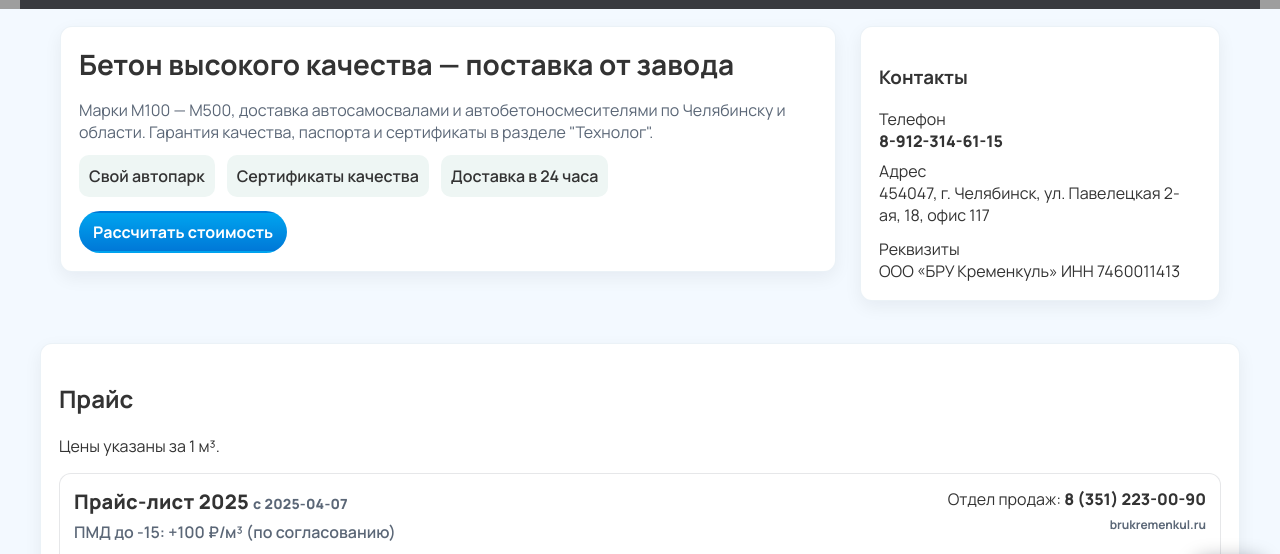
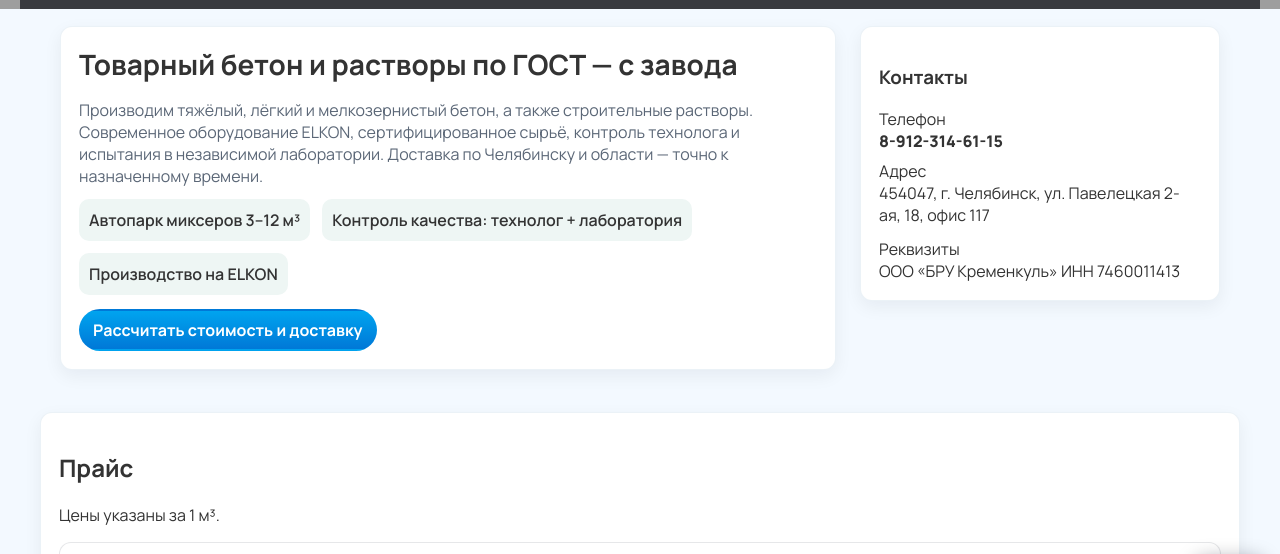
Before and after one commit to IMNJL/concrete_factory, a plain HTML site: page frontend/index.html in a window 1280 px wide. Shown: the part 191-745 px from the top of the page. Drawn offline with Linux system fonts and the light colour scheme; grey boxes are pictures that could not be loaded; files whose address does not match are found by name.

Commit message:
<02.02.2026 15:52> <html text fix in body>

```diff
--- a/frontend/index.html
+++ b/frontend/index.html
@@ -53,15 +53,15 @@
   <main>
     <section id="home" class="hero">
       <div class="card">
-        <h1>Бетон высокого качества — поставка от завода</h1>
-        <p class="lead">Марки М100 — М500, доставка автосамосвалами и автобетоносмесителями по Челябинску и области. Гарантия качества, паспорта и сертификаты в разделе "Технолог".</p>
+        <h1>Товарный бетон и растворы по ГОСТ — с завода</h1>
+        <p class="lead">Производим тяжёлый, лёгкий и мелкозернистый бетон, а также строительные растворы. Современное оборудование ELKON, сертифицированное сырьё, контроль технолога и испытания в независимой лаборатории. Доставка по Челябинску и области — точно к назначенному времени.</p>
         <div class="features">
-          <div class="feature">Свой автопарк</div>
-          <div class="feature">Сертификаты качества</div>
-          <div class="feature">Доставка в 24 часа</div>
+          <div class="feature">Автопарк миксеров 3–12 м³</div>
+          <div class="feature">Контроль качества: технолог + лаборатория</div>
+          <div class="feature">Производство на ELKON</div>
         </div>
         <div style="margin-top:14px">
-          <a class="button" href="#calculator">Рассчитать стоимость</a>
+          <a class="button" href="#calculator">Рассчитать стоимость и доставку</a>
         </div>
       </div>
 
```
Also changed, not shown: server/orders.json (+22 -0 lines).
